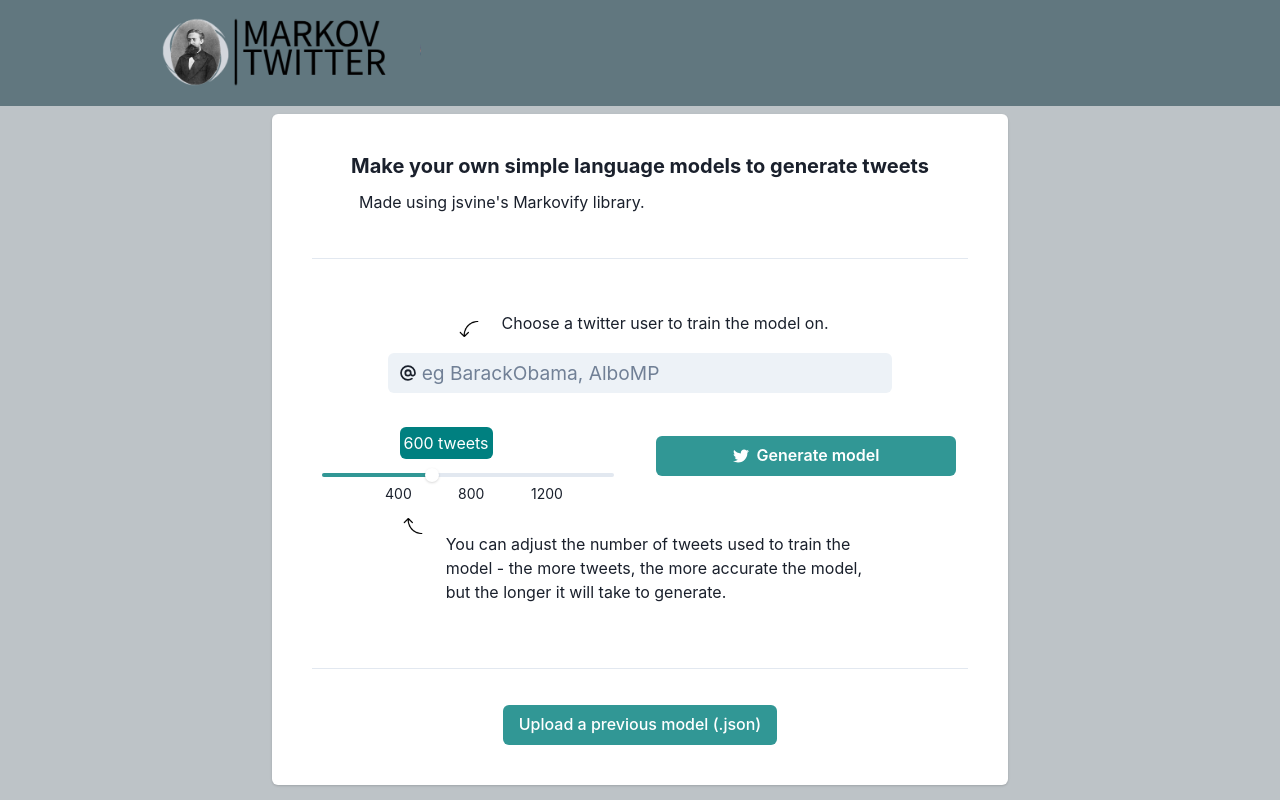
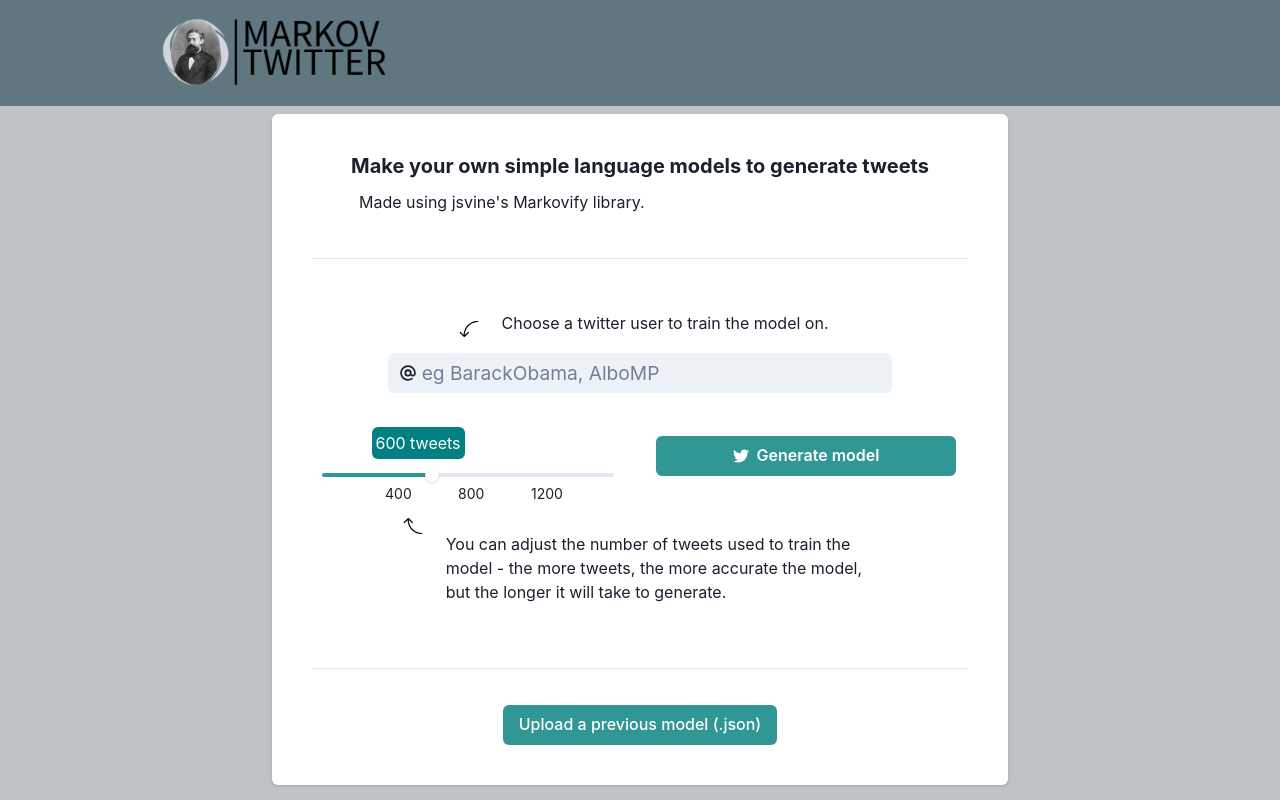
Before and after one commit to stephen-w-choo/markov-twitter, a React (Create React App) app in the folder frontend/: page / in a window 1280 px wide. Built offline with nearby package versions, Linux system fonts and the light colour scheme.

Commit message:
Fixed alignment on slider

```diff
--- a/frontend/src/components/TweetSlider.js
+++ b/frontend/src/components/TweetSlider.js
@@ -45,7 +45,7 @@
           bg="teal"
           color='white'
           mt='-12'
-          ml='-8'
+          ml='-60px'
           whiteSpace={'nowrap'}
           borderRadius='md'
           p={1}
```
